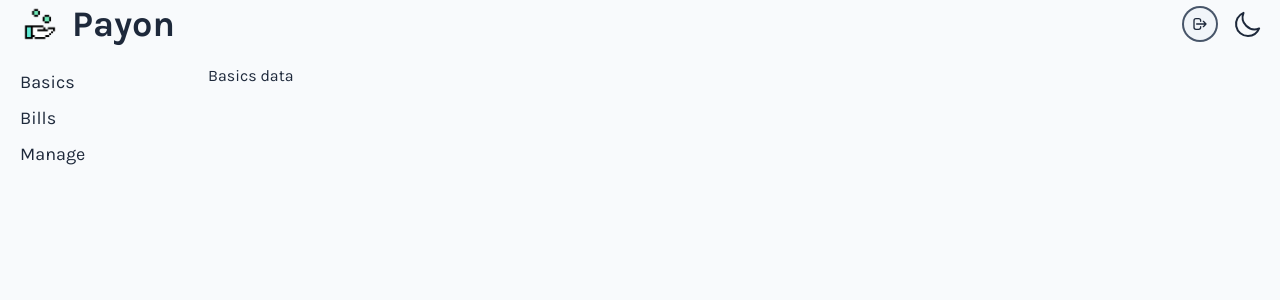
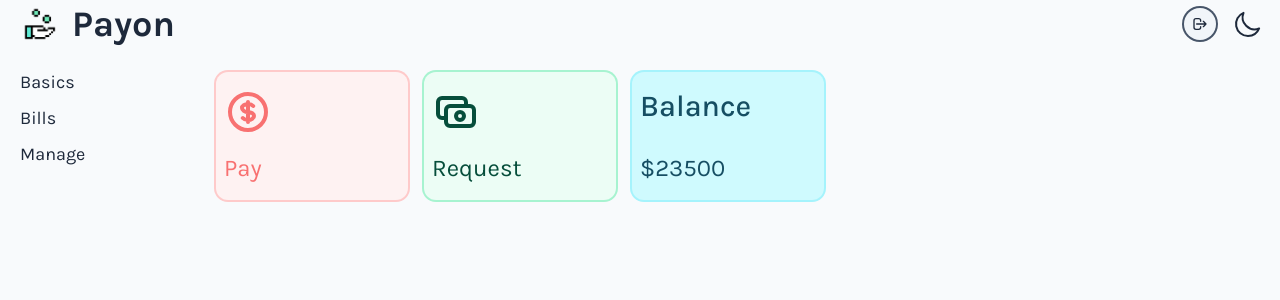
Before and after one commit to pushkarydv/payon-web, a React (Create React App) app: page /dashboard/basics in a window 1280 px wide. Shown: the top 300 px of the page. Built offline with nearby package versions, Linux system fonts and the light colour scheme; sample sign-in values are in the browser's storage.

Commit message:
added basic payment buttons

```diff
--- a/src/pages/DashboardPages/Basics.js
+++ b/src/pages/DashboardPages/Basics.js
@@ -1,5 +1,24 @@
+import { CashIcon, CurrencyDollarIcon } from "@heroicons/react/outline";
 import React from "react";
+import { Data } from "../../components/config/BasicData";
 
 export default function Basics() {
-  return <div>Basics data</div>;
+  return (
+    <div>
+      <div className="flex flex-row flex-wrap">
+        <div className="transition-all  w-48 m-2  px-2 py-4 ring-2 rounded-xl text-red-400 bg-red-50 ring-red-200 flex flex-col items-start justify-between gap-4 cursor-pointer hover:ring-red-400">
+          <CurrencyDollarIcon className="w-12" />
+          <div className="text-2xl">Pay</div>
+        </div>
+        <div className="transition-all  w-48 m-2  px-2 py-4 ring-2 rounded-xl text-emerald-900 bg-emerald-50 ring-emerald-200 flex flex-col items-start justify-between gap-4 cursor-pointer hover:ring-emerald-400">
+          <CashIcon className="w-12" />
+          <div className="text-2xl">Request</div>
+        </div>
+        <div className="transition-all  w-48 m-2  px-2 py-4 ring-2 rounded-xl text-cyan-900 bg-cyan-100 ring-cyan-200 flex flex-col items-start justify-between gap-4 cursor-pointer hover:ring-cyan-400">
+          <div className="font-medium text-3xl">Balance</div>
+          <div className="text-2xl">{Data.bank.balance}</div>
+        </div>
+      </div>
+    </div>
+  );
 }
--- a/src/pages/Home.js
+++ b/src/pages/Home.js
@@ -1,7 +1,6 @@
 import React from "react";
 import { useNavigate } from "react-router-dom";
 import Header from "../components/global/Header/Header";
-
 export default function Home() {
   const navigate = useNavigate();
   function demoLogin() {
```
